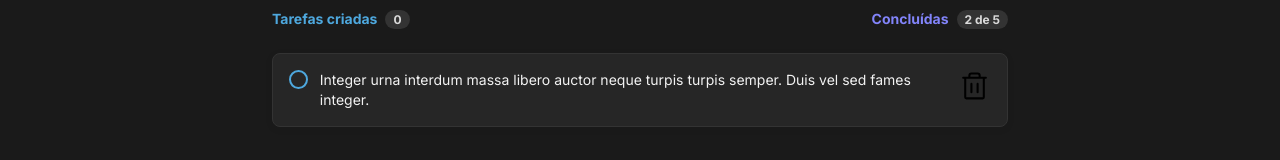
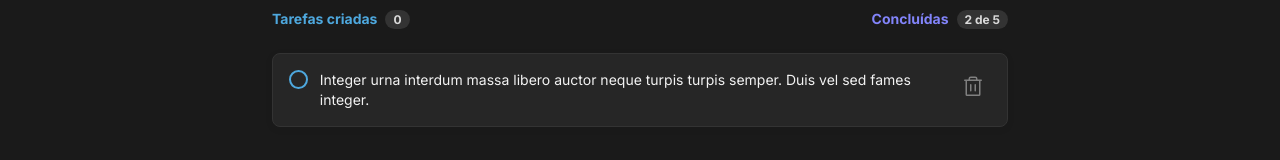
Before and after one commit to lzhudson/ignite-todo, a React (Vite) app: page / in a window 1280 px wide. Both pictures are taken after typing "Sample" into the empty fields and a click on the button "Criar". Shown: the part 284-444 px from the top of the page. Built offline with nearby package versions, Linux system fonts and the light colour scheme.

Commit message:
feat: update interface with onDeleteTask function and usage in TaskItem component

```diff
--- a/src/components/TaskItem.tsx
+++ b/src/components/TaskItem.tsx
@@ -6,13 +6,17 @@ interface TaskItemProps {
   description: string;
   onUpdateStatusTask: () => void;
   hasFinished: boolean;
+  onDeleteTask: () => void;
 }
 
-export function TaskItem({description, onUpdateStatusTask, hasFinished } : TaskItemProps) {
+export function TaskItem({ description, onUpdateStatusTask, hasFinished, onDeleteTask }: TaskItemProps) {
 
   function handleToggleFinishTask() {
-    console.log('clicked')
     onUpdateStatusTask();
+  }
+
+  function handleDeleteTask() {
+    onDeleteTask();
   }
 
   return (
@@ -32,9 +36,12 @@ export function TaskItem({description, onUpdateStatusTask, hasFinished } : TaskI
         Integer urna interdum massa libero auctor neque turpis turpis semper.
         Duis vel sed fames integer.
       </p>
-      <Trash
-        size={34}
-      />
+      <button title="Deletar Tarefa" onClick={handleDeleteTask}>
+        <Trash
+          size={24}
+        />
+      </button>
+
     </li>
   )
 }
```
